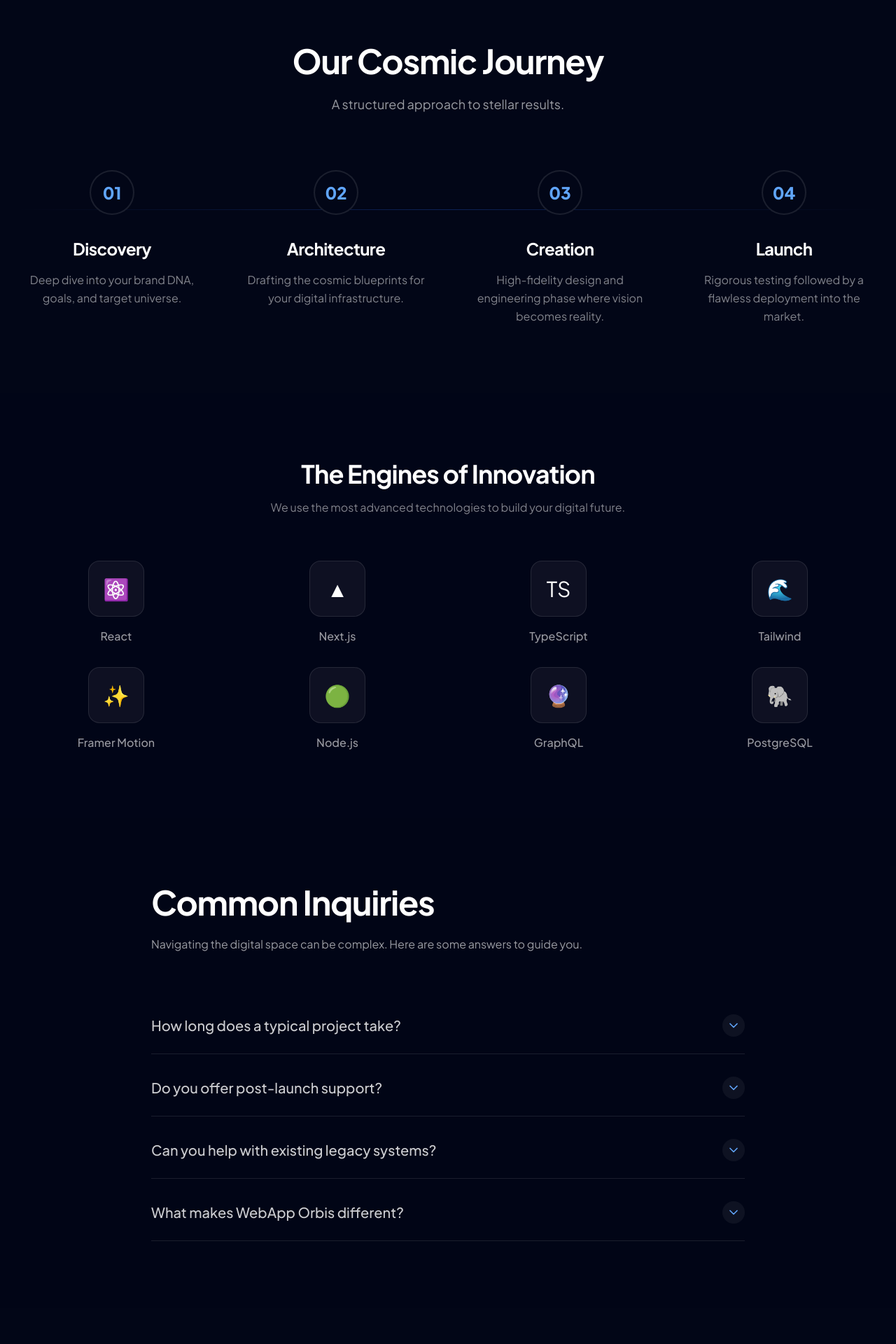
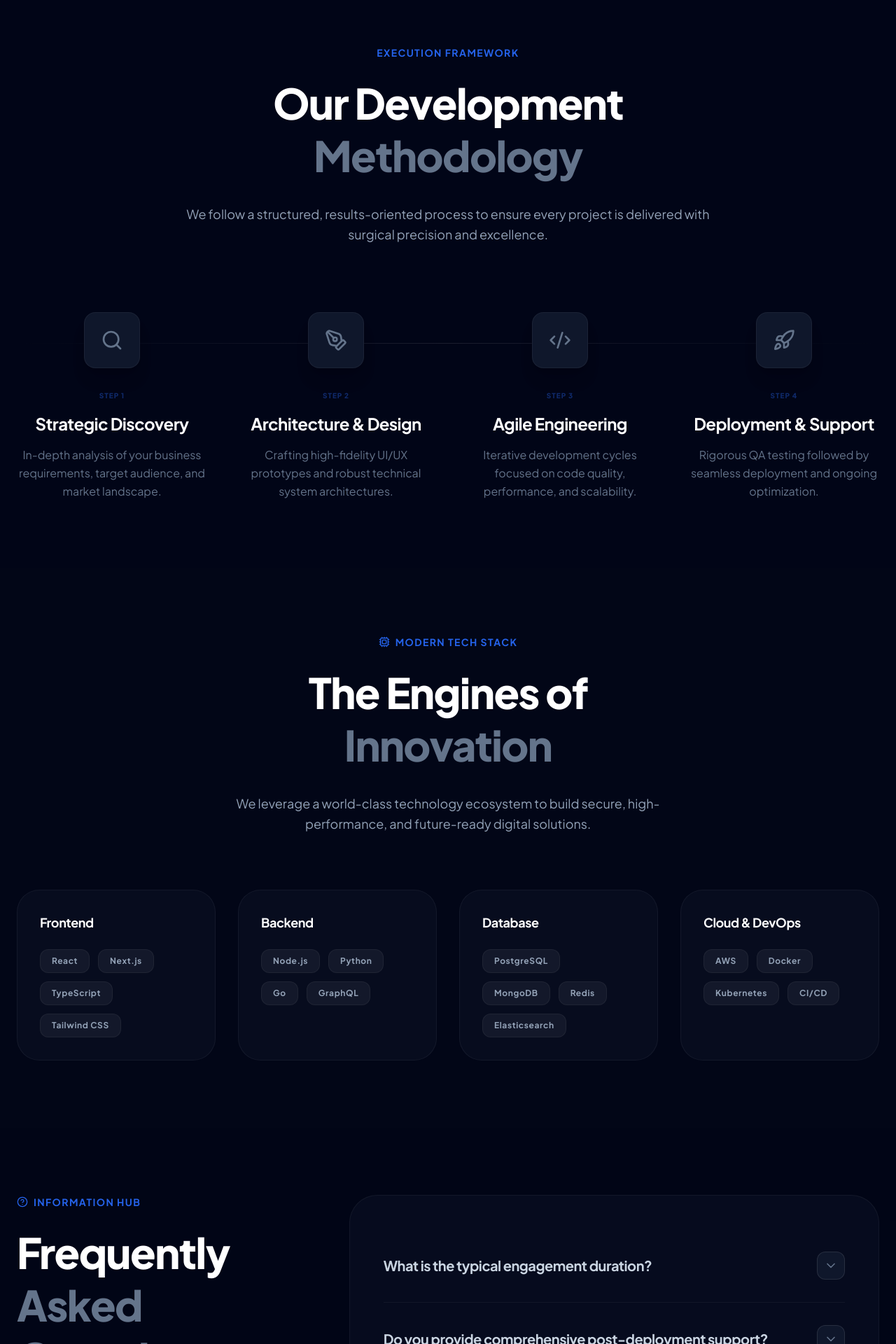
Before and after one commit to Akshayck-dev/mbws-, a React (Vite) app: page / in a window 1280 px wide. Shown: the part 7400-9320 px from the top of the page at 70% size. Built offline with nearby package versions, Linux system fonts and the light colour scheme; the HTML template or start-up script is replaced by a standard one.

Commit message:
Comprehensive Update: Refined Process, TechStack, and FAQ sections for maximum professional impact

```diff
--- a/src/components/FAQ.tsx
+++ b/src/components/FAQ.tsx
@@ -1,23 +1,23 @@
 import React, { useState } from 'react';
 import { motion, AnimatePresence } from 'framer-motion';
-import { ChevronDown, Plus, Minus } from 'lucide-react';
+import { ChevronDown, HelpCircle } from 'lucide-react';
 
 const faqs = [
   {
-    question: "How long does a typical project take?",
-    answer: "Project timelines vary based on complexity, but a premium web application typically takes between 4 to 8 weeks from discovery to launch."
+    question: "What is the typical engagement duration?",
+    answer: "Project timelines vary depending on scope. A comprehensive enterprise web application typically ranges from 8 to 16 weeks, while more focused digital products can be delivered in 4 to 6 weeks."
   },
   {
-    question: "Do you offer post-launch support?",
-    answer: "Absolutely. We provide dedicated maintenance and support orbits to ensure your platform continues to perform at its peak."
+    question: "Do you provide comprehensive post-deployment support?",
+    answer: "Yes, we offer strategic Service Level Agreements (SLAs) and dedicated maintenance packages to ensure your digital infrastructure remains secure, updated, and high-performing."
   },
   {
-    question: "Can you help with existing legacy systems?",
-    answer: "Yes, we specialize in modernizing legacy architectures, migrating them to futuristic tech stacks without disrupting your current operations."
+    question: "Can your team modernize legacy enterprise systems?",
+    answer: "We specialize in legacy transformation. Our engineers are experts at migrating outdated architectures to modern, scalable tech stacks without interrupting your core business operations."
   },
   {
-    question: "What makes WebApp Orbis different?",
-    answer: "Our unique blend of cinematic design aesthetics and high-performance engineering ensures your brand doesn't just exist online—it orbits above the competition."
+    question: "How do you ensure the security of our digital assets?",
+    answer: "Security is integrated into our entire development lifecycle. We follow industry best practices, including regular security audits, multi-factor authentication, and enterprise-grade encryption standards."
   }
 ];
 
@@ -25,14 +25,14 @@ const FAQItem = ({ question, answer }: { question: string, answer: string }) =>
   const [isOpen, setIsOpen] = useState(false);
 
   return (
-    <div className="border-b border-white/10 overflow-hidden">
+    <div className="border-b border-white/5 overflow-hidden">
       <button
         onClick={() => setIsOpen(!isOpen)}
-        className="w-full py-6 flex items-center justify-between text-left group"
+        className="w-full py-8 flex items-center justify-between text-left group"
       >
-        <span className="text-xl font-medium text-white/80 group-hover:text-white transition-colors">{question}</span>
-        <div className={`w-8 h-8 rounded-full bg-white/5 flex items-center justify-center transition-transform duration-300 ${isOpen ? 'rotate-180 bg-primary/20' : ''}`}>
-          <ChevronDown className="w-5 h-5 text-primary-glow" />
+        <span className="text-xl font-bold text-slate-300 group-hover:text-primary transition-colors pr-8 tracking-tight">{question}</span>
+        <div className={`w-10 h-10 shrink-0 rounded-xl bg-slate-900 border border-white/10 flex items-center justify-center transition-all duration-300 ${isOpen ? 'rotate-180 bg-primary/20 border-primary/30' : ''}`}>
+          <ChevronDown className="w-5 h-5 text-slate-500 group-hover:text-primary" />
         </div>
       </button>
       <AnimatePresence>
@@ -41,11 +41,11 @@ const FAQItem = ({ question, answer }: { question: string, answer: string }) =>
             initial={{ height: 0, opacity: 0 }}
             animate={{ height: 'auto', opacity: 1 }}
             exit={{ height: 0, opacity: 0 }}
-            transition={{ duration: 0.3 }}
+            transition={{ duration: 0.3, ease: "easeInOut" }}
           >
-            <p className="pb-8 text-white/50 leading-relaxed max-w-3xl">
+            <div className="pb-8 text-slate-400 leading-relaxed max-w-3xl text-lg">
               {answer}
-            </p>
+            </div>
           </motion.div>
         )}
       </AnimatePresence>
@@ -55,16 +55,37 @@ const FAQItem = ({ question, answer }: { question: string, answer: string }) =>
 
 export const FAQ = () => {
   return (
-    <section className="py-24 relative overflow-hidden bg-navy-950/20">
-      <div className="container mx-auto px-6 max-w-4xl">
-        <div className="mb-16">
-          <h2 className="text-4xl md:text-5xl font-bold mb-6">Common Inquiries</h2>
-          <p className="text-white/60">Navigating the digital space can be complex. Here are some answers to guide you.</p>
-        </div>
-        <div className="space-y-2">
-          {faqs.map((faq, i) => (
-            <FAQItem key={i} {...faq} />
-          ))}
+    <section className="py-24 relative overflow-hidden bg-slate-950/20">
+      <div className="container mx-auto px-6">
+        <div className="flex flex-col lg:flex-row gap-16 lg:gap-24">
+          <div className="lg:w-1/3">
+            <div className="inline-flex items-center gap-2 text-primary font-bold tracking-widest uppercase text-sm mb-6">
+              <HelpCircle className="w-4 h-4" />
+              Information Hub
+            </div>
+            <h2 className="text-4xl md:text-6xl font-extrabold mb-8 tracking-tight text-white leading-tight">
+              Frequently <br />
+              <span className="text-slate-500">Asked Questions</span>
+            </h2>
+            <p className="text-slate-400 text-lg leading-relaxed">
+              We believe in transparency and clear communication. If you have any other questions, our team is always ready to assist.
+            </p>
+            <div className="mt-12">
+               <button className="px-8 py-4 rounded-full bg-white/5 border border-white/10 text-white font-bold hover:bg-white/10 transition-all">
+                  Contact Support
+               </button>
+            </div>
+          </div>
+
+          <div className="lg:w-2/3">
+            <div className="bg-slate-900/40 border border-white/5 rounded-[2.5rem] p-8 md:p-12">
+              <div className="divide-y divide-white/5">
+                {faqs.map((faq, i) => (
+                  <FAQItem key={i} {...faq} />
+                ))}
+              </div>
+            </div>
+          </div>
         </div>
       </div>
     </section>
--- a/src/components/ProcessTimeline.tsx
+++ b/src/components/ProcessTimeline.tsx
@@ -1,55 +1,67 @@
 import React from 'react';
 import { motion } from 'framer-motion';
+import { Search, PenTool, Code2, Rocket, ArrowRight } from 'lucide-react';
 
 const steps = [
   {
-    num: '01',
-    title: 'Discovery',
-    desc: 'Deep dive into your brand DNA, goals, and target universe.',
+    icon: Search,
+    title: 'Strategic Discovery',
+    desc: 'In-depth analysis of your business requirements, target audience, and market landscape.',
   },
   {
-    num: '02',
-    title: 'Architecture',
-    desc: 'Drafting the cosmic blueprints for your digital infrastructure.',
+    icon: PenTool,
+    title: 'Architecture & Design',
+    desc: 'Crafting high-fidelity UI/UX prototypes and robust technical system architectures.',
   },
   {
-    num: '03',
-    title: 'Creation',
-    desc: 'High-fidelity design and engineering phase where vision becomes reality.',
+    icon: Code2,
+    title: 'Agile Engineering',
+    desc: 'Iterative development cycles focused on code quality, performance, and scalability.',
   },
   {
-    num: '04',
-    title: 'Launch',
-    desc: 'Rigorous testing followed by a flawless deployment into the market.',
+    icon: Rocket,
+    title: 'Deployment & Support',
+    desc: 'Rigorous QA testing followed by seamless deployment and ongoing optimization.',
   },
 ];
 
 export const ProcessTimeline = () => {
   return (
-    <section className="py-24 relative overflow-hidden bg-background">
+    <section className="py-24 relative overflow-hidden bg-slate-950/30">
       <div className="container mx-auto px-6">
-        <div className="mb-20 text-center">
-          <h2 className="text-4xl md:text-5xl font-bold mb-6">Our Cosmic Journey</h2>
-          <p className="text-white/60 text-lg">A structured approach to stellar results.</p>
+        <div className="mb-24 text-center max-w-3xl mx-auto">
+          <div className="inline-flex items-center gap-2 text-primary font-bold tracking-widest uppercase text-sm mb-6">
+            Execution Framework
+          </div>
+          <h2 className="text-4xl md:text-6xl font-extrabold mb-8 tracking-tight text-white leading-tight">
+            Our Development <span className="text-slate-500">Methodology</span>
+          </h2>
+          <p className="text-slate-400 text-lg leading-relaxed">
+            We follow a structured, results-oriented process to ensure every project is delivered with surgical precision and excellence.
+          </p>
         </div>
 
         <div className="grid grid-cols-1 md:grid-cols-4 gap-12 relative">
           {/* Connecting Line */}
-          <div className="hidden md:block absolute top-1/4 left-0 right-0 h-px bg-gradient-to-r from-transparent via-primary/30 to-transparent z-0" />
+          <div className="hidden md:block absolute top-[2.75rem] left-0 right-0 h-[1px] bg-gradient-to-r from-transparent via-white/10 to-transparent z-0" />
 
           {steps.map((step, i) => (
             <motion.div
-              key={step.num}
+              key={i}
               initial={{ opacity: 0, y: 20 }}
               whileInView={{ opacity: 1, y: 0 }}
               transition={{ delay: i * 0.1 }}
+              viewport={{ once: true }}
               className="relative z-10 flex flex-col items-center text-center group"
             >
-              <div className="w-16 h-16 rounded-full bg-background border-2 border-white/10 flex items-center justify-center text-2xl font-black text-primary-glow mb-8 group-hover:border-primary-glow transition-colors group-hover:scale-110 duration-500 shadow-[0_0_20px_rgba(59,169,255,0)] group-hover:shadow-[0_0_30px_rgba(59,169,255,0.2)]">
-                {step.num}
+              <div className="w-20 h-20 rounded-2xl bg-slate-900 border border-white/5 flex items-center justify-center mb-8 group-hover:border-primary/40 group-hover:bg-primary/5 transition-all duration-500 shadow-xl">
+                <step.icon className="w-8 h-8 text-slate-500 group-hover:text-primary transition-colors" />
               </div>
-              <h3 className="text-2xl font-bold mb-4">{step.title}</h3>
-              <p className="text-white/50 leading-relaxed">{step.desc}</p>
+              <div className="flex items-center gap-2 mb-4 justify-center">
+                 <span className="text-[10px] font-black text-primary/40 uppercase tracking-widest">Step {i + 1}</span>
+              </div>
+              <h3 className="text-2xl font-bold mb-4 text-white group-hover:text-primary transition-colors">{step.title}</h3>
+              <p className="text-slate-500 leading-relaxed text-sm md:text-base">{step.desc}</p>
             </motion.div>
           ))}
         </div>
--- a/src/components/TechStack.tsx
+++ b/src/components/TechStack.tsx
@@ -1,40 +1,66 @@
 import React from 'react';
 import { motion } from 'framer-motion';
+import { Cpu } from 'lucide-react';
 
-const techs = [
-  { name: 'React', icon: '⚛️' },
-  { name: 'Next.js', icon: '▲' },
-  { name: 'TypeScript', icon: 'TS' },
-  { name: 'Tailwind', icon: '🌊' },
-  { name: 'Framer Motion', icon: '✨' },
-  { name: 'Node.js', icon: '🟢' },
-  { name: 'GraphQL', icon: '🔮' },
-  { name: 'PostgreSQL', icon: '🐘' },
+const techCategories = [
+  {
+    title: 'Frontend',
+    items: ['React', 'Next.js', 'TypeScript', 'Tailwind CSS']
+  },
+  {
+    title: 'Backend',
+    items: ['Node.js', 'Python', 'Go', 'GraphQL']
+  },
+  {
+    title: 'Database',
+    items: ['PostgreSQL', 'MongoDB', 'Redis', 'Elasticsearch']
+  },
+  {
+    title: 'Cloud & DevOps',
+    items: ['AWS', 'Docker', 'Kubernetes', 'CI/CD']
+  }
 ];
 
 export const TechStack = () => {
   return (
-    <section className="py-24 bg-navy-950/30">
+    <section className="py-24 relative overflow-hidden">
       <div className="container mx-auto px-6">
-        <div className="text-center mb-16">
-          <h2 className="text-3xl md:text-4xl font-bold mb-4">The Engines of Innovation</h2>
-          <p className="text-white/50">We use the most advanced technologies to build your digital future.</p>
+        <div className="text-center mb-20 max-w-2xl mx-auto">
+          <div className="inline-flex items-center gap-2 text-primary font-bold tracking-widest uppercase text-sm mb-6">
+            <Cpu className="w-4 h-4" />
+            Modern Tech Stack
+          </div>
+          <h2 className="text-4xl md:text-6xl font-extrabold mb-8 tracking-tight text-white leading-tight">
+            The Engines of <span className="text-slate-500">Innovation</span>
+          </h2>
+          <p className="text-slate-400 text-lg leading-relaxed">
+            We leverage a world-class technology ecosystem to build secure, high-performance, and future-ready digital solutions.
+          </p>
         </div>
 
-        <div className="grid grid-cols-2 md:grid-cols-4 gap-8">
-          {techs.map((tech, i) => (
+        <div className="grid grid-cols-1 md:grid-cols-2 lg:grid-cols-4 gap-8">
+          {techCategories.map((category, i) => (
             <motion.div
-              key={tech.name}
-              initial={{ opacity: 0, scale: 0.9 }}
-              whileInView={{ opacity: 1, scale: 1 }}
+              key={category.title}
+              initial={{ opacity: 0, y: 20 }}
+              whileInView={{ opacity: 1, y: 0 }}
               viewport={{ once: true }}
               transition={{ delay: i * 0.1 }}
-              className="flex flex-col items-center gap-4 group cursor-default"
+              className="p-8 rounded-[2rem] bg-slate-900/40 border border-white/5 hover:border-primary/20 hover:bg-slate-900/60 transition-all duration-500 group"
             >
-              <div className="w-20 h-20 rounded-2xl bg-white/5 border border-white/10 flex items-center justify-center text-3xl group-hover:bg-primary/20 group-hover:border-primary/40 transition-all duration-300 shadow-[0_0_20px_transparent] group-hover:shadow-[0_0_30px_rgba(22,119,255,0.2)]">
-                {tech.icon}
+              <h3 className="text-lg font-bold text-white mb-6 tracking-tight group-hover:text-primary transition-colors">
+                {category.title}
+              </h3>
+              <div className="flex flex-wrap gap-3">
+                {category.items.map((tech) => (
+                  <span
+                    key={tech}
+                    className="px-4 py-2 rounded-xl bg-white/5 border border-white/5 text-slate-400 text-xs font-bold tracking-wider group-hover:border-primary/10 transition-all"
+                  >
+                    {tech}
+                  </span>
+                ))}
               </div>
-              <span className="text-white/60 font-medium group-hover:text-primary-glow transition-colors">{tech.name}</span>
             </motion.div>
           ))}
         </div>
```
